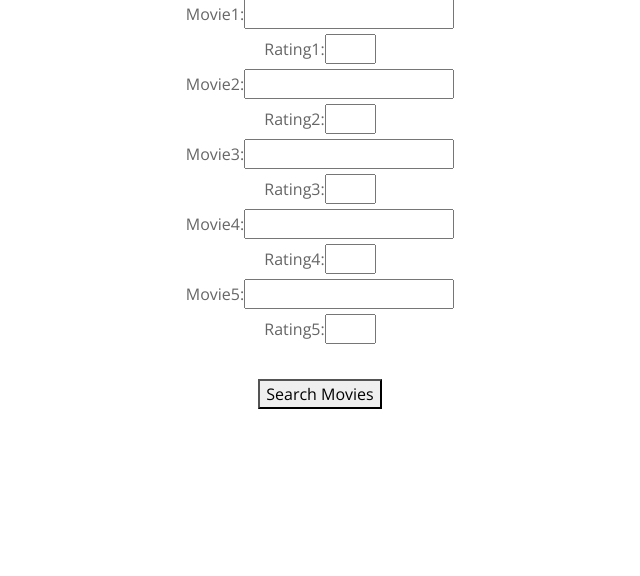
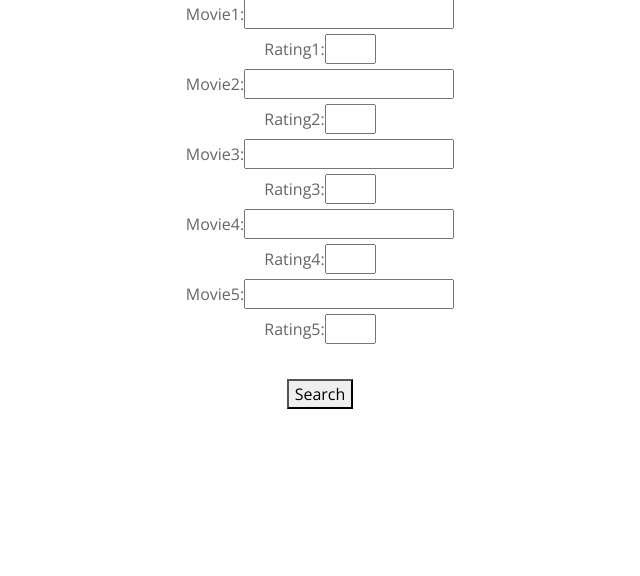
Before and after one commit to shag527/Movy-Matchism, a Django app: page /home/ in a window 1280 px wide. Shown: the part 939-1515 px from the top of the page, without its empty margins (320-960 px from the left). Run offline with Django 3.2, Linux system fonts and the light colour scheme; some libraries are stand-ins or nearby versions.

Commit message:
minor changes

```diff
--- a/website/movie_recommender/templates/home.html
+++ b/website/movie_recommender/templates/home.html
@@ -102,7 +102,7 @@
 
   {% csrf_token %}
     {{form|linebreaks}}
-    <button type='submit'>Search Movies</button>
+    <button type='submit'>Search</button>
 </form>
 </center>
 
```
